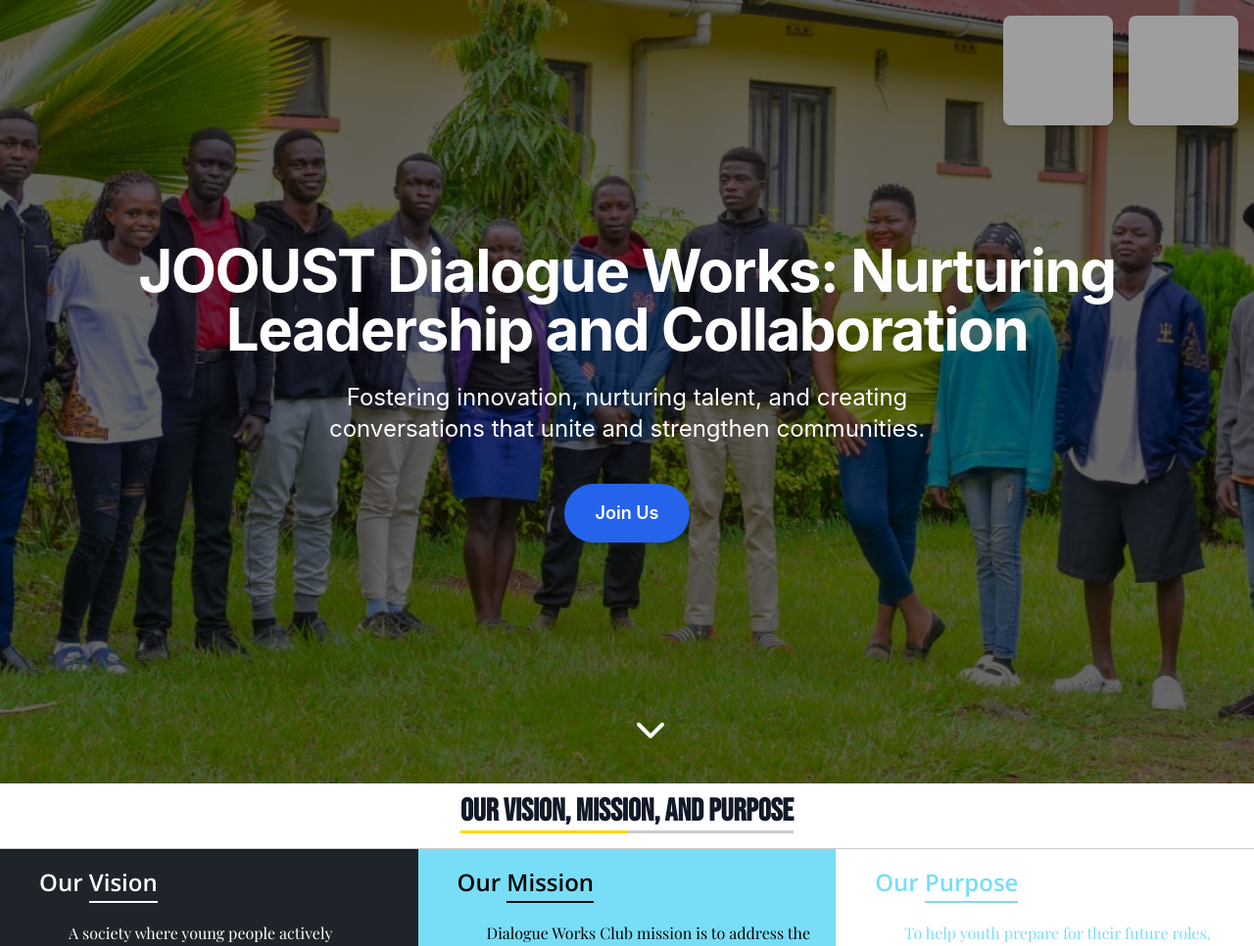
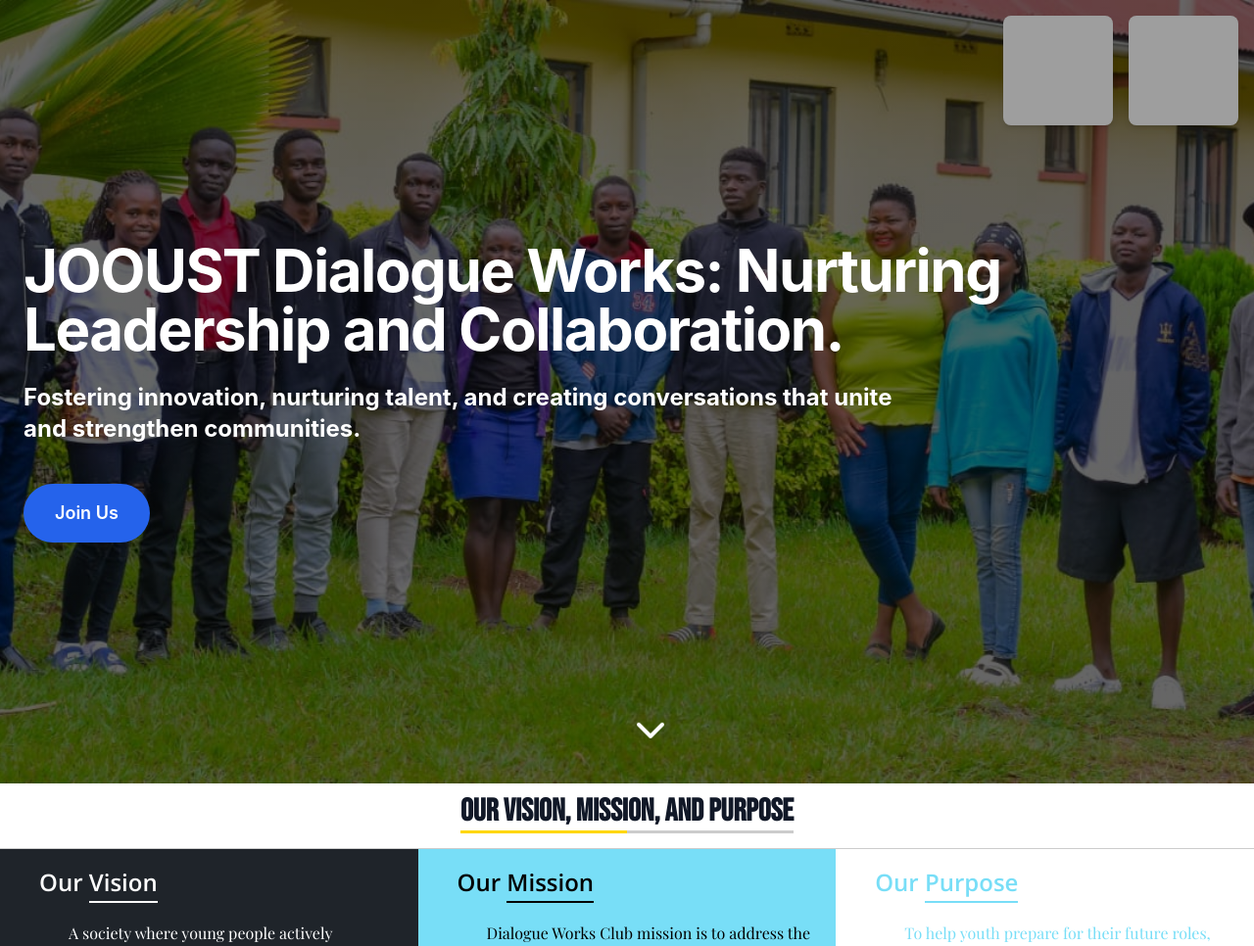
Before and after one commit to KenyanAudo03/dialogue-works-web, a Django app: page / in a window 1280 px wide. Shown: the top 966 px of the page at 98% size. Run offline with Django 5.2, Linux system fonts and the light colour scheme; some libraries are stand-ins or nearby versions; some web fonts are replaced; grey boxes are pictures that could not be loaded.

Commit message:
Fixed homepage bugs

```diff
--- a/templates/dialogueswork/homepage.html
+++ b/templates/dialogueswork/homepage.html
@@ -100,15 +100,15 @@
         />
       </div>
       <div
-        class="header-content absolute inset-0 flex flex-col justify-center items-center text-center px-4"
+        class="header-content absolute inset-0 flex flex-col justify-center items-start text-left px-4 md:px-16"
       >
         <h1
           class="hero-heading text-5xl md:text-6xl font-bold mb-6 tracking-tight animate-[fadeIn_1s_ease-out]"
         >
-          JOOUST Dialogue Works: Nurturing Leadership and Collaboration
+          JOOUST Dialogue Works: Nurturing Leadership and Collaboration.
         </h1>
         <p
-          class="hero-description text-xl md:text-2xl mb-10 max-w-2xl animate-[fadeIn_1.5s_ease-out]"
+          class="hero-description text-xl md:text-2xl mb-10 animate-[fadeIn_1.5s_ease-out] font-bold  max-w-4xl"
         >
           Fostering innovation, nurturing talent, and creating conversations
           that unite and strengthen communities.
@@ -204,7 +204,7 @@
       </div>
     </section>
 
-    <section class="testimonials">
+    <section class="testimonials" id="testimonials" style="margin-top: 10px">
       <div class="heading">
         <h1>OUR OFFICIALS</h1>
       </div>
@@ -809,7 +809,7 @@
           <div class="col-6 col-md-3">
             <h6>Quick Links</h6>
             <ul class="footer-links">
-              <li><a href="#" target="_blank">About Us</a></li>
+              <li><a href="{% url 'about' %}" target="_blank">About Us</a></li>
               <li>
                 <a href="{% url 'contact' %}" target="_blank">Contact Us</a>
               </li>
```
